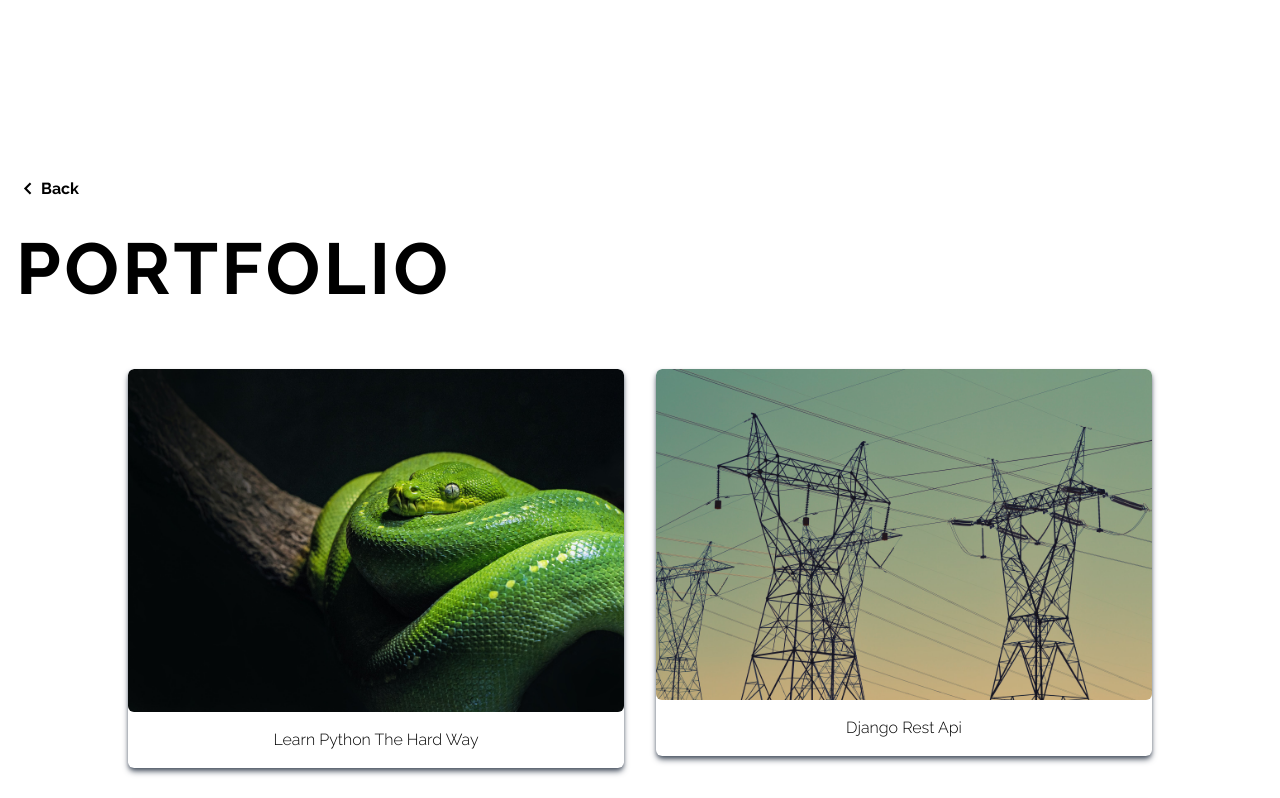
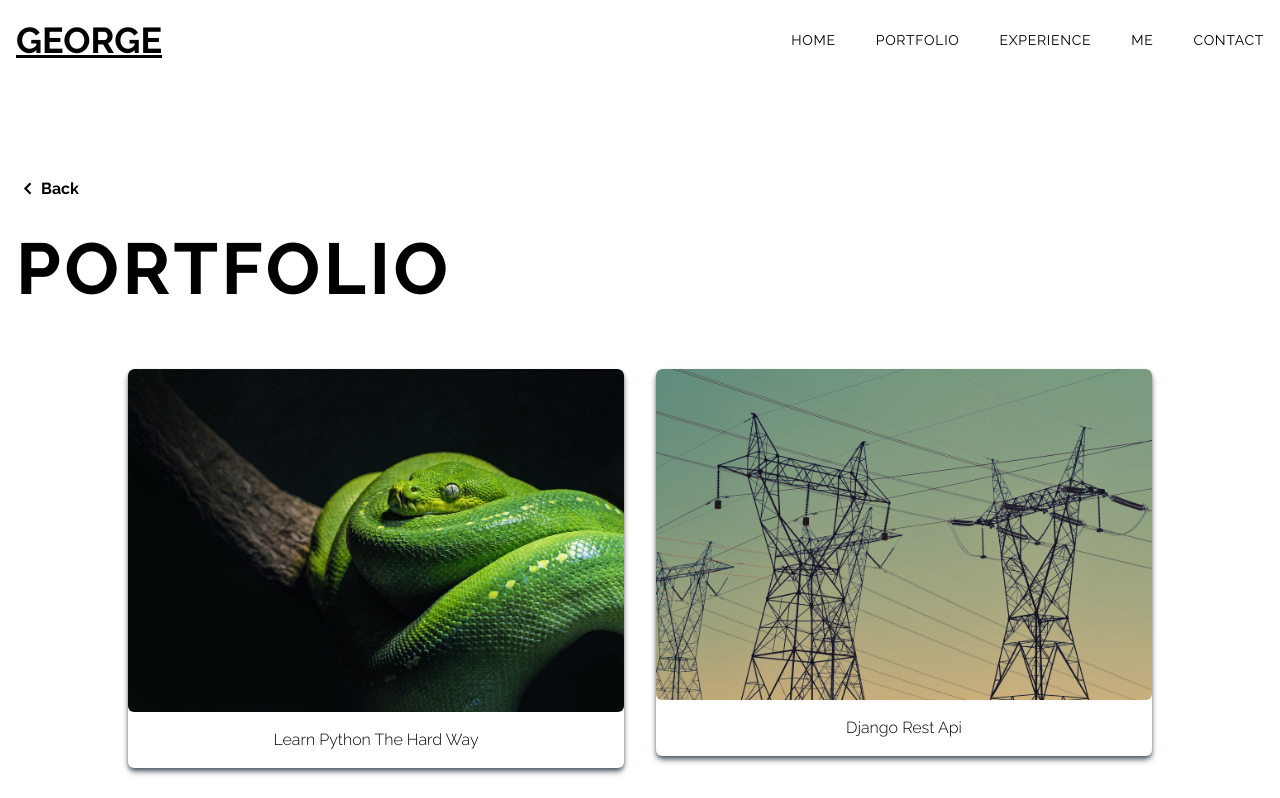
Before and after one commit to GeorgeBarrett/nextjs_portfolio, a Next.js app: page /portfolio in a window 1280 px wide. Shown: the top 798 px of the page. Built offline with nearby package versions, Linux system fonts and the light colour scheme.

Commit message:
navbar component imported and inserted into app

```diff
--- a/pages/_app.js
+++ b/pages/_app.js
@@ -1,5 +1,11 @@
 import '@/styles/globals.css'
+import Navbar from '@/components/Navbar'
 
 export default function App({ Component, pageProps }) {
-  return <Component {...pageProps} />
+  return (
+    <>
+      <Navbar />
+      <Component {...pageProps} />
+    </>
+  );
 }
```
